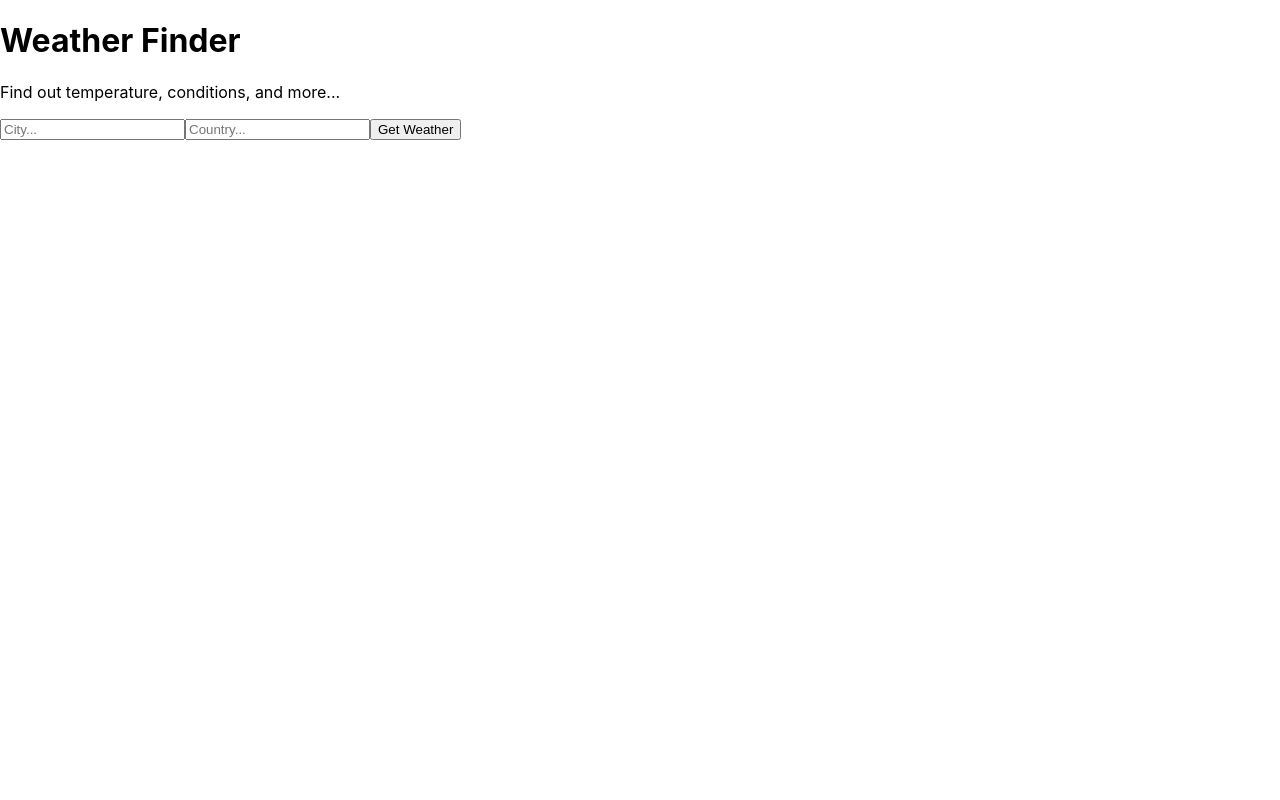
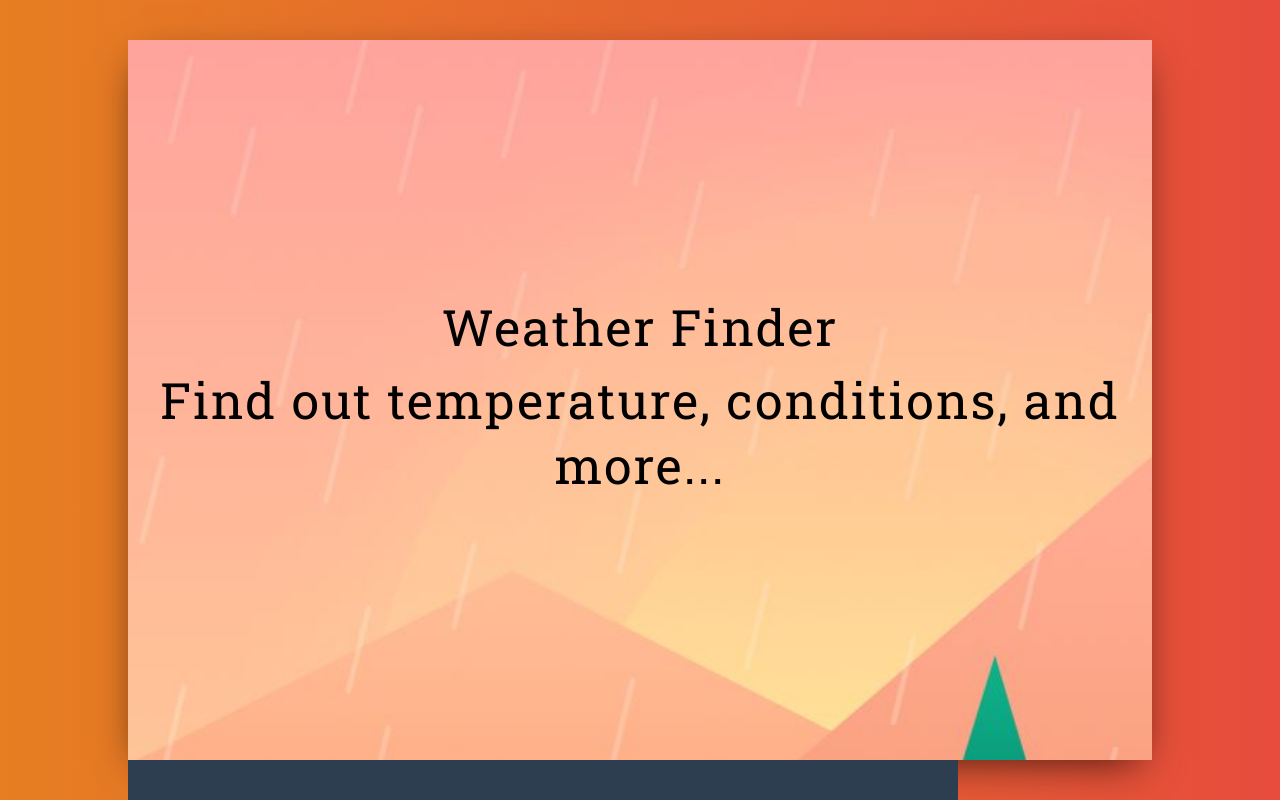
Before and after one commit to peterjuff/Weather-App, a React (Create React App) app in the folder weather-app/: page / in a window 1280 px wide. Shown: the top 800 px of the page. Built offline with nearby package versions, Linux system fonts and the light colour scheme.

Commit message:
resizing

```diff
--- /dev/null
+++ b/package.json
@@ -0,0 +1,5 @@
+{
+  "dependencies": {
+    "bootstrap": "4.1.3"
+  }
+}
--- a/weather-app/src/App.css
+++ b/weather-app/src/App.css
@@ -0,0 +1,127 @@
+@import url('https://fonts.googleapis.com/css?family=Merriweather:100,200,300,300i,400,400i,700');
+@import url('https://fonts.googleapis.com/css?family=Roboto+Slab:400,700');
+@import url('https://fonts.googleapis.com/css?family=Open+Sans:300,400');
+
+body {
+    font-family: "Open Sans", serif;
+}
+
+.wrapper {
+    background: linear-gradient(to right, #e67e22, #e74c3c);
+    height: 100vh;
+    display: flex;
+    justify-content: center;
+    align-items: center;
+}
+
+.main {
+    height: 90vh;
+    background: #fff;
+    box-shadow: 0px 13px 40px -13px rgba(0, 0, 0, 0.75);
+    width: 80%;
+    margin: 0 auto;
+}
+
+.title-container {
+    height: 90vh;
+    background: url("img/bg.jpg") center center no-repeat;
+    background-size: cover;
+    display: flex;
+    align-items: center;
+    justify-content: center;
+    text-align: center;
+    color: #000;
+}
+
+.title-container__title {
+    font-size: 50px;
+    letter-spacing: 2px;
+    line-height: 1.3;
+    font-family: 'Roboto Slab', serif;
+}
+
+.title-container__subtitle {
+    font-style: italic;
+    font-weight: 100;
+    letter-spacing: 1px;
+    line-height: 1.5;
+    font-family: "Merriweather", serif;
+}
+
+.form-container {
+    background-color: #2c3e50;
+    height: 90vh;
+    padding-top: 100px;
+    padding-left: 50px;
+}
+
+input[type="text"] {
+    background-color: transparent;
+    border: 0;
+    border-bottom: solid 1px #f16051;
+    width: 30%;
+    padding-bottom: 4px;
+    color: #fff !important;
+    font-weight: lighter;
+    letter-spacing: 2px;
+    margin-bottom: 30px;
+    margin-right: 20px;
+    font-size: 20px;
+}
+
+input[type="text"] {
+    outline: none;
+}
+
+input:-webkit-autofill {
+    -webkit-box-shadow: 0 0 0 30px #2c3e50 inset;
+    -webkit-text-fill-color: #fff !important;
+}
+
+button {
+    border: 0;
+    padding: 8px 20px;
+    margin: 0 2px;
+    border-radius: 2px;
+    font-weight: lighter;
+    letter-spacing: 1px;
+    font-size: 15px;
+    cursor: pointer;
+    background-color: #f16051;
+    color: #fff;
+    font-weight: 100;
+}
+
+button:active {
+    outline: none;
+}
+
+.weather__info {
+    width: 60%;
+    font-size: 20px;
+    font-weight: 200;
+    letter-spacing: 2px;
+}
+
+.weather__key {
+    color: #f16051;
+    border-bottom: solid 2px rgba(255, 255, 255, 0.06);
+    padding: 20px 0 20px 0;
+    font-weight: 400;
+}
+
+.weather__key:last-child {
+    border: 0;
+}
+
+.weather__value {
+    color: #fff;
+    font-weight: 200;
+}
+
+.weather__error {
+    color: #f16051;
+    font-size: 20px;
+    letter-spacing: 1px;
+    font-weight: 200;
+}
--- a/weather-app/src/App.jsx
+++ b/weather-app/src/App.jsx
@@ -49,8 +49,14 @@
   render() {
     return (
       <div>
-        {" "}
+        <div className="wrapper">
+          <div className="main">
+            <div className="container">
+              <div className="row">
+                <div className="col-xs-5 title-container">
                   <Titles />
+                </div>
+                <div className="col-xs-7 form-container">
                   <Form getWeather={this.getWeather} />
                   <Weather
                     temperature={this.state.temperature}
@@ -61,6 +67,11 @@
                     error={this.state.error}
                   />
                 </div>
+              </div>
+            </div>
+          </div>
+        </div>
+      </div>
     );
   }
 }
--- a/weather-app/src/components/Titles.jsx
+++ b/weather-app/src/components/Titles.jsx
@@ -2,8 +2,11 @@
 
 const Titles = () => (
   <div>
-    <h1> Weather Finder </h1>{" "}
-    <p> Find out temperature, conditions, and more... </p>{" "}
+    <h1 className="title-container__title"> Weather Finder </h1>{" "}
+    <h3 className="title-container__title">
+      {" "}
+      Find out temperature, conditions, and more...{" "}
+    </h3>{" "}
   </div>
 );
 
--- a/weather-app/src/components/Weather.jsx
+++ b/weather-app/src/components/Weather.jsx
@@ -1,16 +1,31 @@
 import React from "react";
 
 const Weather = props => (
-  <div>
+  <div className="weather__info">
     {props.city && props.country && (
-      <p>
-        Location: {props.city},{props.country}
+      <p className="weather__key">
+        Location:{" "}
+        <span className="weather__value">
+          {props.city},{props.country}
+        </span>
       </p>
     )}
-    {props.temperature && <p>Temperature: {props.temperature}</p>}
-    {props.humidity && <p>Humidity: {props.humidity}</p>}
-    {props.description && <p>Conditions: {props.description}</p>}
-    {props.error && <p>{props.error}</p>}
+    {props.temperature && (
+      <p className="weather__key">
+        Temperature: <span className="weather__value">{props.temperature}</span>
+      </p>
+    )}
+    {props.humidity && (
+      <p className="weather__key">
+        Humidity: <span className="weather__value">{props.humidity}</span>
+      </p>
+    )}
+    {props.description && (
+      <p className="weather__key">
+        Conditions: <span className="weather__value">{props.description}</span>
+      </p>
+    )}
+    {props.error && <p className="weather__error">{props.error}</p>}
   </div>
 );
 
--- a/weather-app/src/index.js
+++ b/weather-app/src/index.js
@@ -1,10 +1,12 @@
 import React from 'react';
 import ReactDOM from 'react-dom';
+import 'bootstrap/dist/css/bootstrap.min.css';
+import "./App.css";
 import './index.css';
 import App from './App';
 import * as serviceWorker from './serviceWorker';
 
-ReactDOM.render(<App />, document.getElementById('root'));
+ReactDOM.render( < App / > , document.getElementById('root'));
 
 // If you want your app to work offline and load faster, you can change
 // unregister() to register() below. Note this comes with some pitfalls.
```
Also changed, not shown: weather-app/src/img/bg.jpg (added), 1 other file (tests, documents, lock files or other folders). Lines whose indentation alone changed are shown as unchanged.
